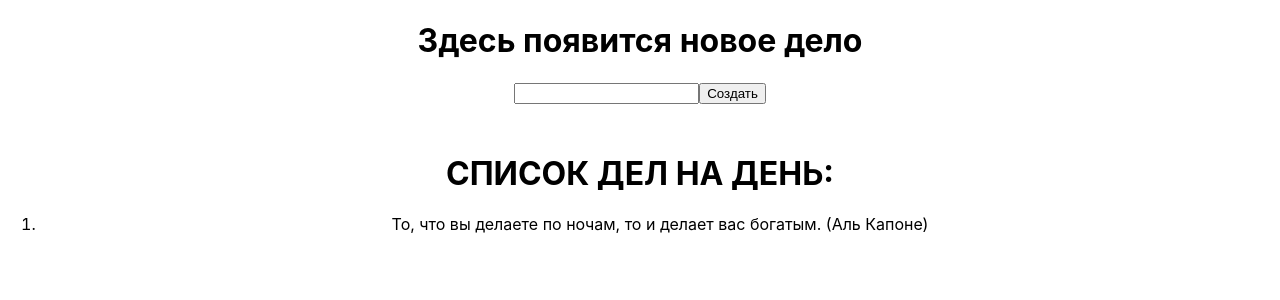
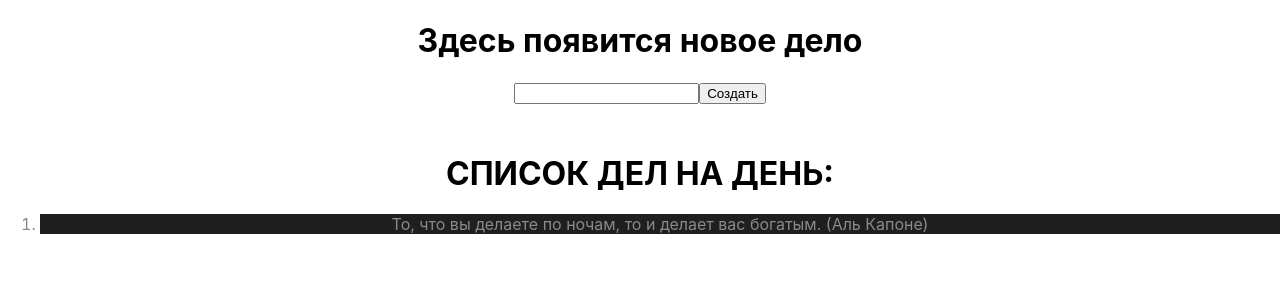
Before and after one commit to mityaycho/hw-front-main, a React (Create React App) app: page / in a window 1280 px wide. Shown: the top 300 px of the page. Built offline with nearby package versions, Linux system fonts and the light colour scheme.

Commit message:
fix bug from className

```diff
--- a/src/HW/4/HW4.tsx
+++ b/src/HW/4/HW4.tsx
@@ -39,7 +39,7 @@ export const HW4 = () => {
 				{texts.map((el, index) => <li
 					key={index}
 					id={`hw04-task-${index}`}
-					className={index % 2 ? S.chetNechet : ''}>{el}</li>)}
+					className={index % 2 === 0 ? S.chetNechet : ''}>{el}</li>)}
 			</ol>
 		</div>
 	);
```
